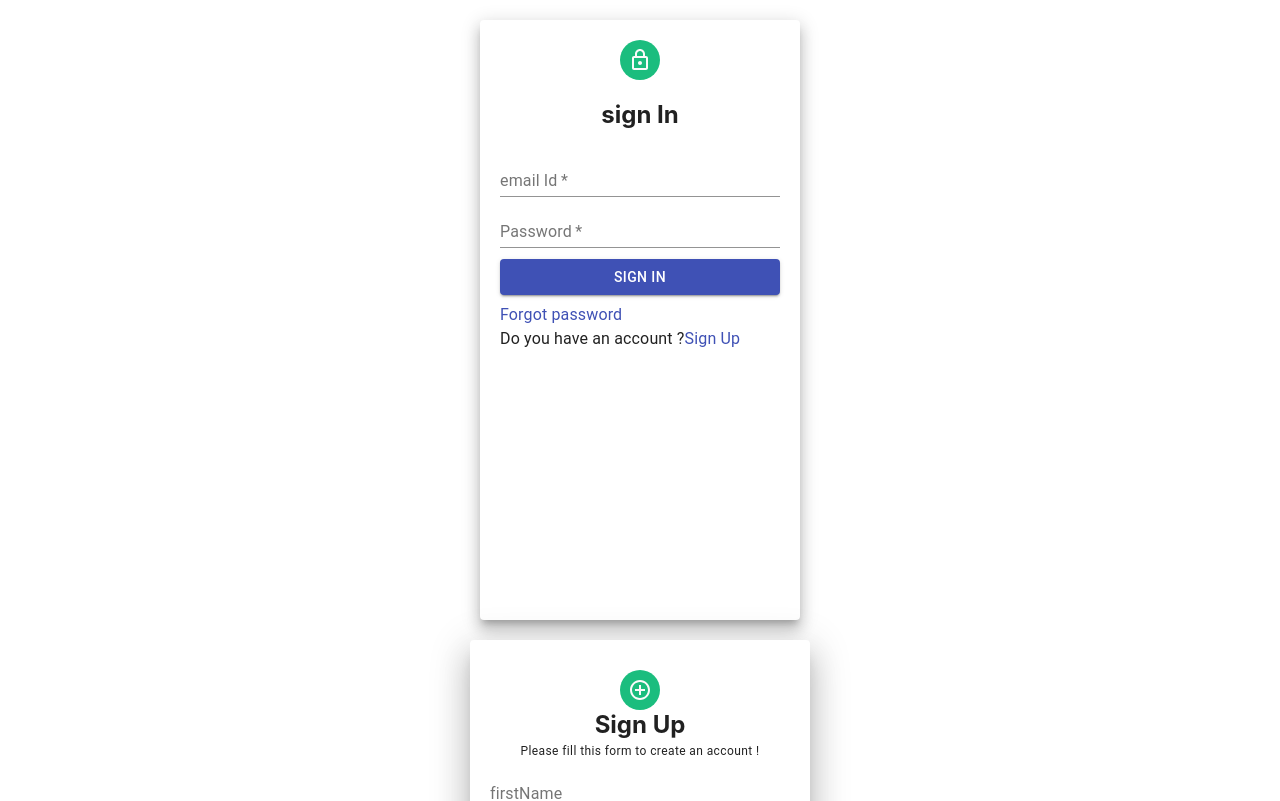
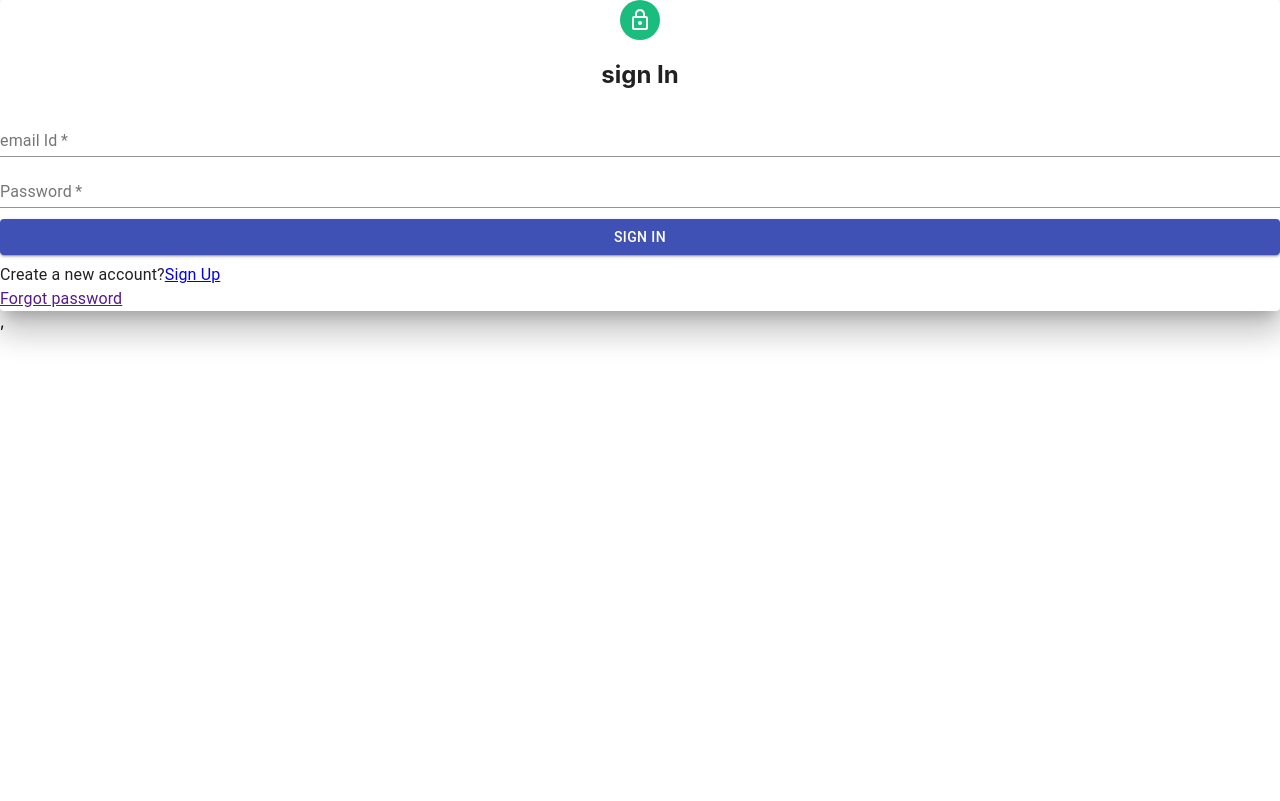
Before and after one commit to Rekha-15/fundooNotes_frontEnd_, a React (Create React App) app in the folder my-app/: page /login in a window 1280 px wide. Shown: the top 801 px of the page. Built offline with nearby package versions, Linux system fonts and the light colour scheme.

Commit message:
Refactored: refactored register page for button

```diff
--- a/my-app/package.json
+++ b/my-app/package.json
@@ -9,6 +9,7 @@
     "formik": "^2.2.9",
     "react": "^17.0.2",
     "react-dom": "^17.0.2",
+    "react-router-dom": "^5.2.1",
     "react-scripts": "4.0.3",
     "web-vitals": "^1.1.2"
   },
--- a/my-app/src/App.js
+++ b/my-app/src/App.js
@@ -1,12 +1,15 @@
 import React from "react";
 import "./App.css";
-import Login from "./pages/login";
-import  SignUp from "./pages/sign up";
+import Login from "./Login/login";
+import  SignUp from "./Register/SignUp";
+import{Route, Switch} from 'react-router-dom'
 function App() {
   return (
     <div className="App">
-      <Login />
-      <SignUp/>
+      <Switch>
+        <Route path='/login' component={Login}/>
+        <Route path='/SignUp' component={SignUp}/>
+      </Switch>
     </div>
   );
 }
--- a/my-app/src/pages/login.jsx
+++ b/my-app/src/Login/login.jsx
@@ -1,15 +1,10 @@
 import React from "react";
-import { Grid, Paper, Avatar, TextField, Button, Typography, Link} from "@material-ui/core";
+import { Grid, Paper, Avatar, TextField, Button, Typography} from "@material-ui/core";
 import LockOutlinedIcon from "@material-ui/icons/LockOutlined";
 import {Formik, Form, Field, ErrorMessage} from 'formik'
+import {Link} from 'react-router-dom'
 import * as Yup from 'yup'
 const Login = () => {
-  const paperStyle = {
-    padding: 20,
-    height: "70vh",
-    width: 280,
-    margin: "20px auto",
-  };
   const avatarStyle = { backgroundColor: "#1bbd7e" };
   const btstyle = { margin: "8px 0" };
   const initialValues ={
@@ -18,7 +13,7 @@ const Login = () => {
 } ;
 const validationSchema=Yup.object().shape({
   emailId:Yup.string().email('please enter valid email').required("Required"),
-  password:Yup.string().required("Required" )
+  password:Yup.string().required("Required")
 
 })
 const onSubmit=(values,props)=>{
@@ -30,7 +25,7 @@ const onSubmit=(values,props)=>{
   };
   return (
     <Grid>
-      <Paper elevation={10} style={paperStyle}>
+      <Paper elevation={20} className="paperStyle">
         <Grid align="center">
           <Avatar style={avatarStyle}>
             <LockOutlinedIcon />
@@ -60,7 +55,11 @@ const onSubmit=(values,props)=>{
         />
         <Button type="submit" color="primary" variant="contained"  disabled={props.isSubmitting}
         style={btstyle} fullWidth> {props.isSubmitting?"Loading":"Sign in"}</Button>
-
+        <Typography>Create a new account?
+            <Link to = '/SignUp'>
+            Sign Up
+            </Link>
+        </Typography>
             </Form>
           )
 }
@@ -68,11 +67,11 @@ const onSubmit=(values,props)=>{
         <Typography>
           <Link href="#">Forgot password</Link>
         </Typography>
-        <Typography> Do you have an account ?
+         {/* <Typography> Do you have an account ?
             <Link href="#">
                 Sign Up
             </Link>
-        </Typography>
+        </Typography> */}
       </Paper>
     </Grid>
   );
--- /dev/null
+++ b/my-app/src/Login/login.scss
@@ -0,0 +1,25 @@
+.paperStyle{
+    padding: 30px 20px ;
+    width:300px ;
+    margin: 30px auto ;
+}
+ .paperStyle{
+    padding: 20;
+    height: "70vh";
+    width: 300px;
+    margin: "20px auto";
+  };
+
+.buttonMargin {
+    margin-top :10px ;
+    color:gray ;
+    border : solid 1px black ;
+}
+
+.header {
+    margin-top :5px;
+    margin:5px ;
+}
+.errorMessage {
+    color: red;
+}
--- a/my-app/src/pages/sign up.jsx
+++ b/my-app/src/Register/SignUp.jsx
@@ -1,4 +1,4 @@
-/* eslint-disable no-unused-vars */
+
 import React from 'react'
 import { Grid, Paper, Avatar, Typography, TextField, Button } from '@material-ui/core'
 import AddCircleOutLineOutlinedIcon from '@material-ui/icons/AddCircleOutlineOutlined';
@@ -8,9 +8,9 @@ import FormControlLabel from '@material-ui/core/FormControlLabel';
 import FormControl from '@material-ui/core/FormControl';
 import FormLabel from '@material-ui/core/FormLabel';
 import Checkbox from '@material-ui/core/Checkbox';
+import {Link} from 'react-router-dom'
 import { Formik, Field, Form, ErrorMessage} from 'formik';
 import { FormHelperText } from '@material-ui/core';
-//import { values } from 'lodash';
 import * as Yup from 'yup'
 const SignUp = () => {
     const paperStyle = { padding: '30px 20px', width: 300, margin: "20px auto" }
@@ -30,7 +30,7 @@ const SignUp = () => {
     }
     const validationSchema=Yup.object().shape({
         firstName:Yup.string().min(3, "first Name is too short minimum 3 Char is required").required("Required"),
-        lastName:Yup.string().min(3, "lasrst Name is too short minimum 3 Char is required").required("Required"),
+        lastName:Yup.string().min(3, "last Name is too short minimum 3 Char is required").required("Required"),
         emalId:Yup.string().email('please enter valid email').required("Required"),
         gender:Yup.string().oneOf(["male", "female"], "Required").required("Required"),
         phoneNumber:Yup.number().typeError('Enter valid phone Number').required("Required"),
@@ -55,7 +55,7 @@ const SignUp = () => {
                     <h2 style={headerStyle}>Sign Up</h2>
                     <Typography variant='caption' gutterBottom>Please fill this form to create an account !</Typography>
                 </Grid>
-                <Formik initialValues={initialValues} validationSchema={validationSchema} onSubmit="onSubmit">
+                <Formik initialValues={initialValues} validationSchema={validationSchema} onSubmit={onSubmit}>
                     {(props)=>(
                         <Form>
                         <Field as={TextField} fullWidth name="firstName" label='firstName'
@@ -87,6 +87,11 @@ const SignUp = () => {
                         <Button type='submit' variant='contained' color='primary' style={btstyle} fullWidth>Sign Up</Button>
                         {/* <Button type="submit" color="primary" variant="contained"  disabled={props.isSubmitting}
                          style={btstyle} fullWidth> {props.isSubmitting?"Loading":"Sign in"}</Button> */}
+                         <Typography>Already have an account?
+                            <Link to = '/login'>
+                            Login
+                            </Link>
+                        </Typography>
                     </Form>
                     )}
                 </Formik>
--- a/my-app/src/index.js
+++ b/my-app/src/index.js
@@ -2,11 +2,14 @@ import React from 'react';
 import ReactDOM from 'react-dom';
 import './index.css';
 import App from './App';
+import {BrowserRouter} from "react-router-dom";
 import reportWebVitals from './reportWebVitals';
 
 ReactDOM.render(
   <React.StrictMode>
+    <BrowserRouter>
     <App />
+    </BrowserRouter>,
   </React.StrictMode>,
   document.getElementById('root')
 );
```
Also changed, not shown: 1 other file (tests, documents, lock files or other folders).
